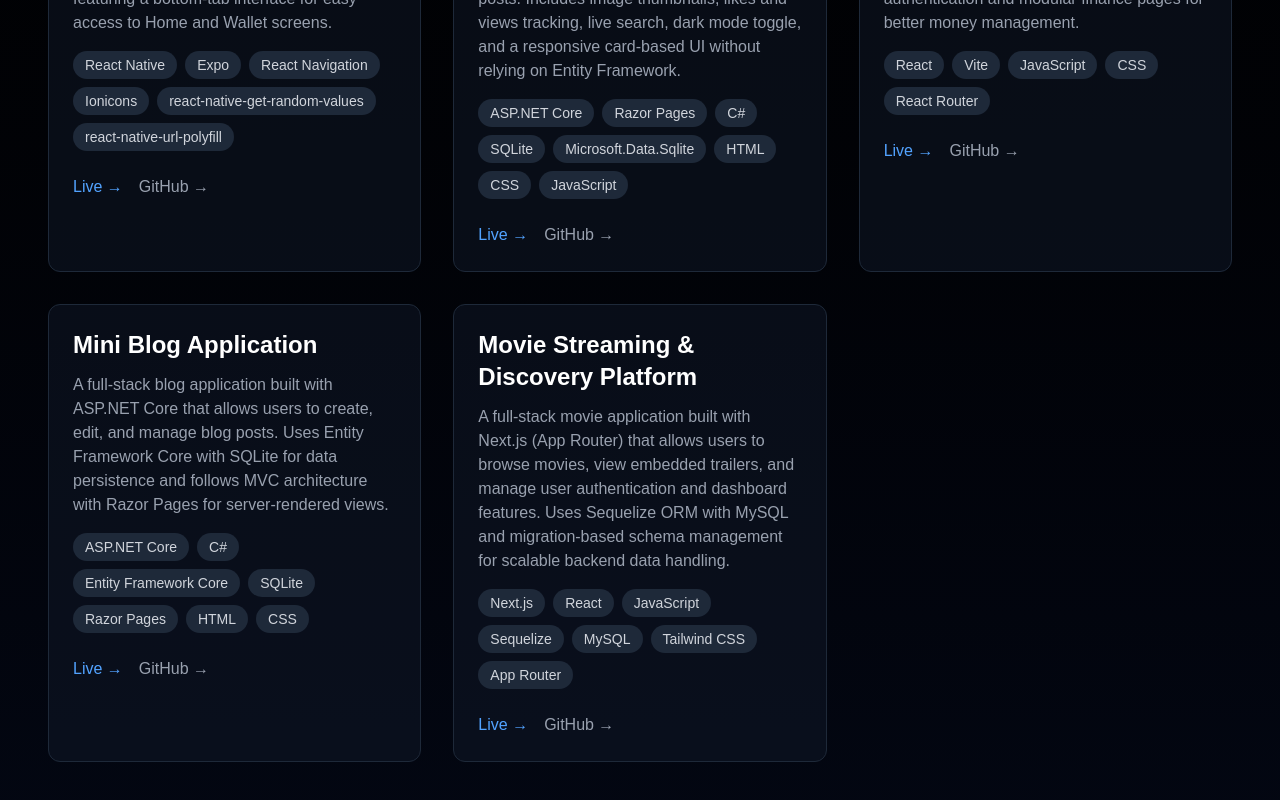
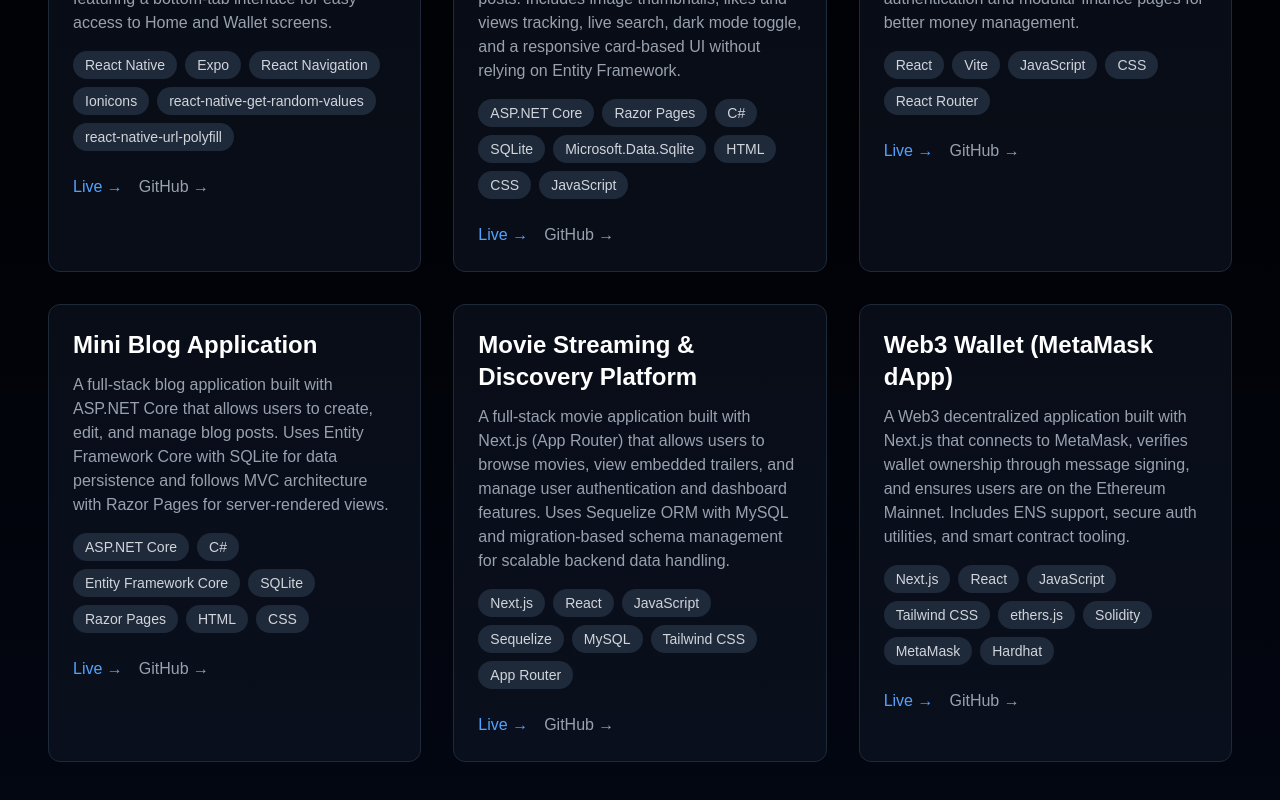
Before and after one commit to emee144/onifade, a Next.js app: page / in a window 1280 px wide. Shown: the part 1958-2758 px from the top of the page. Built offline with nearby package versions, Linux system fonts and the light colour scheme.

Commit message:
added web3-wallet portfolio

```diff
--- a/src/app/projects/page.js
+++ b/src/app/projects/page.js
@@ -106,6 +106,23 @@
   link: '',
   repo: 'https://github.com/emee144/my-movie-app',
 },
+{
+  title: 'Web3 Wallet (MetaMask dApp)',
+  description: 'A Web3 decentralized application built with Next.js that connects to MetaMask, verifies wallet ownership through message signing, and ensures users are on the Ethereum Mainnet. Includes ENS support, secure auth utilities, and smart contract tooling.',
+  tech: [
+    'Next.js',
+    'React',
+    'JavaScript',
+    'Tailwind CSS',
+    'ethers.js',
+    'Solidity',
+    'MetaMask',
+    'Hardhat',
+  ],
+  link: '',
+  repo: 'https://github.com/emee144/web3-wallet',
+}
+
 ];
 
 export default function Projects() {
```
